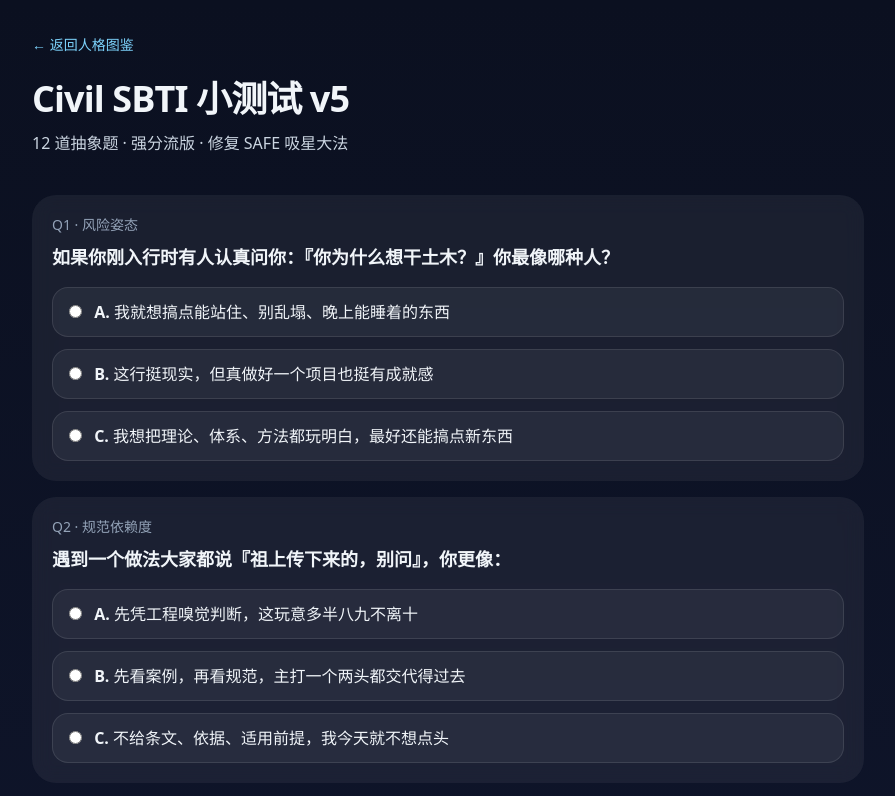
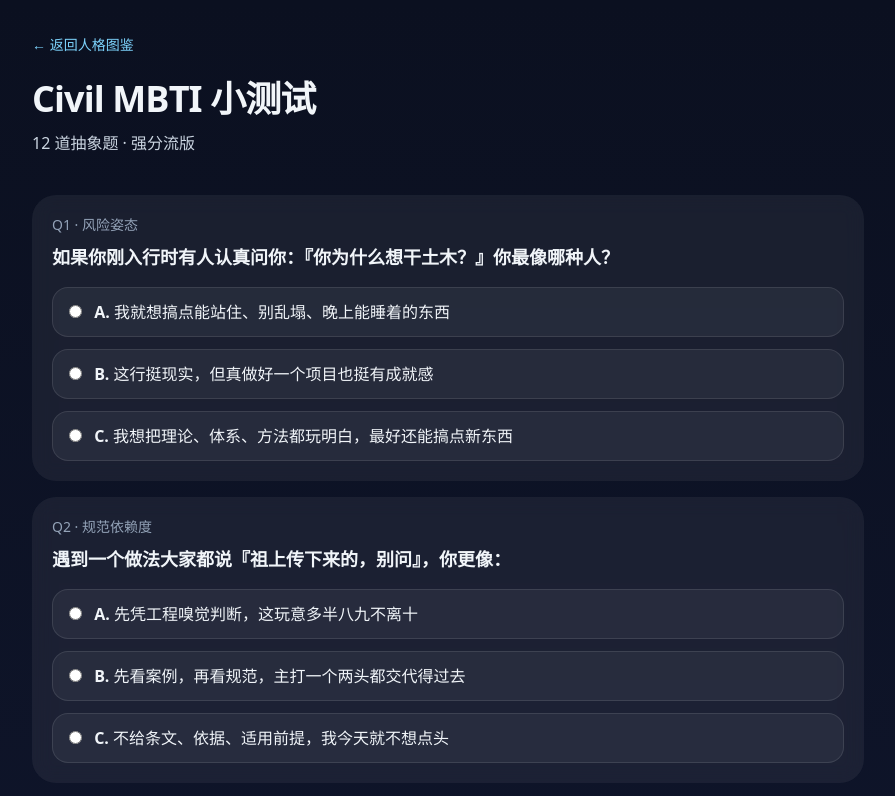
Before and after one commit to janetlongxj/civilmbti, a plain HTML site: page quiz.html in a window 1280 px wide. Shown: the top 796 px of the page, without its empty margins (192-1087 px from the left). Drawn offline with nearby package versions, Linux system fonts and the light colour scheme.

Commit message:
Update quiz.html

```diff
--- a/quiz.html
+++ b/quiz.html
@@ -3,7 +3,7 @@
 <head>
   <meta charset="UTF-8" />
   <meta name="viewport" content="width=device-width, initial-scale=1.0" />
-  <title>Civil SBTI · 小测试 v5</title>
+  <title>CIVIL MBTI · 土木人格测试</title>
   <script src="https://cdn.tailwindcss.com"></script>
   <style>
     html { scroll-behavior: smooth; }
@@ -16,8 +16,8 @@
   <div class="max-w-4xl mx-auto px-4 py-8 md:px-8">
     <header class="mb-10">
       <a href="index.html" class="inline-block mb-6 text-sm text-sky-300 hover:underline">← 返回人格图鉴</a>
-      <h1 class="text-4xl font-black tracking-tight">Civil SBTI 小测试 v5</h1>
-      <p class="mt-3 text-slate-300">12 道抽象题 · 强分流版 · 修复 SAFE 吸星大法</p>
+      <h1 class="text-4xl font-black tracking-tight">Civil MBTI 小测试</h1>
+      <p class="mt-3 text-slate-300">12 道抽象题 · 强分流版 </p>
     </header>
     <main id="appRoot" class="space-y-8">
       <section id="quizContainer" class="space-y-4"></section>
```
